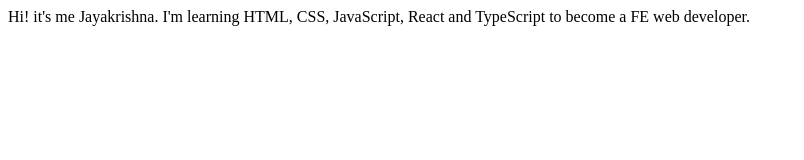
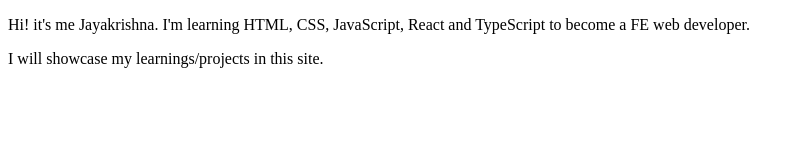
Before and after one commit to jkshenoy/student-name-site, a plain HTML site: page index.html in a window 1280 px wide. Shown: the whole page, without its empty margins (0-804 px from the left). Drawn offline with Linux system fonts and the light colour scheme.

Commit message:
fix: split the text into two paras

```diff
--- a/index.html
+++ b/index.html
@@ -7,7 +7,10 @@
     <title>student-site</title>
   </head>
   <body>
-    Hi! it's me Jayakrishna. I'm learning HTML, CSS, JavaScript, React and TypeScript to
-    become a FE web developer.
+    <p>
+      Hi! it's me Jayakrishna. I'm learning HTML, CSS, JavaScript, React and
+      TypeScript to become a FE web developer.
+    </p>
+    <p>I will showcase my learnings/projects in this site.</p>
   </body>
 </html>
```
